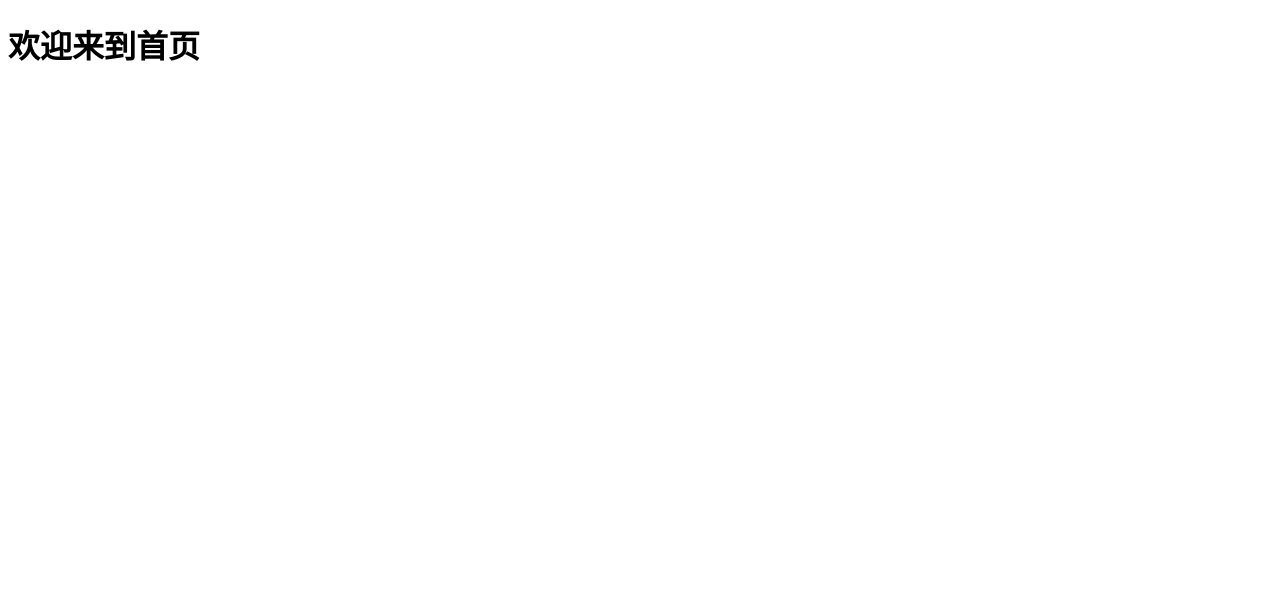
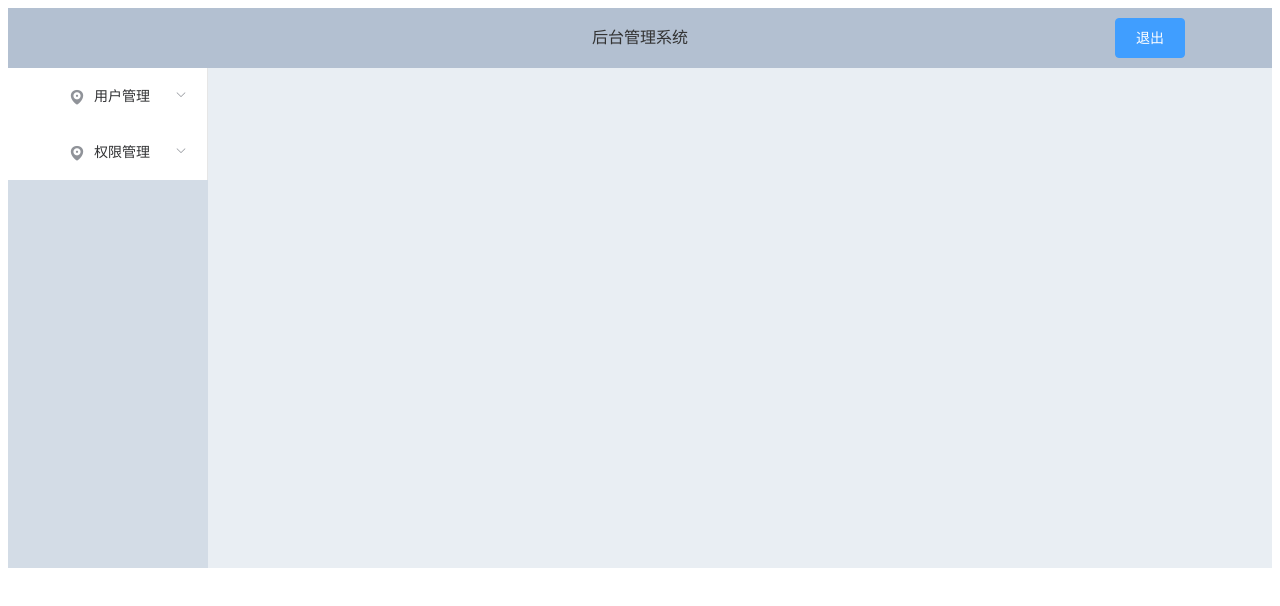
Before and after one commit to dumin199101/ES6, a Vue app in the folder 03Vue/02/hello/: page /#/ in a window 1280 px wide. Shown: the top 606 px of the page. Built offline with nearby package versions, Linux system fonts and the light colour scheme; sample sign-in values are in the browser's storage.

Commit message:
Vue实战项目-登录验证及退出登录

```diff
--- a/03Vue/02/hello/src/components/Home/Home.vue
+++ b/03Vue/02/hello/src/components/Home/Home.vue
@@ -1,12 +1,132 @@
 <template>
-  <h1>欢迎来到首页</h1>
+  <el-container>
+    <el-header>
+      <el-row>
+        <el-col :span="4"><div class="grid-content bg-purple"></div></el-col>
+        <el-col :span="16"><div class="grid-content bg-purple-light">后台管理系统</div></el-col>
+        <el-col :span="4">
+          <div class="grid-content bg-purple">
+            <el-button type="primary" @click.sp="logOut">退出</el-button>
+          </div>
+        </el-col>
+      </el-row>
+    </el-header>
+    <el-container class="height100">
+      <el-aside width="200px">
+        <el-row class="tac">
+          <el-col :span="24">
+            <el-menu
+              default-active="2"
+              class="el-menu-vertical-demo"
+              :router="true"
+              @open="handleOpen"
+              @close="handleClose">
+              <el-submenu index="1">
+                <template slot="title">
+                  <i class="el-icon-location"></i>
+                  <span>用户管理</span>
+                </template>
+                <el-menu-item-group>
+                  <el-menu-item index="user"><i class="el-icon-menu"></i>用户列表</el-menu-item>
+                </el-menu-item-group>
+              </el-submenu>
+            </el-menu>
+            <el-menu
+              default-active="2"
+              class="el-menu-vertical-demo"
+              @open="handleOpen"
+              @close="handleClose">
+              <el-submenu index="2">
+                <template slot="title">
+                  <i class="el-icon-location"></i>
+                  <span>权限管理</span>
+                </template>
+                <el-menu-item-group>
+                  <el-menu-item index="2-1"><i class="el-icon-menu"></i>权限列表</el-menu-item>
+                  <el-menu-item index="2-2"><i class="el-icon-menu"></i>角色列表</el-menu-item>
+                </el-menu-item-group>
+              </el-submenu>
+            </el-menu>
+          </el-col>
+        </el-row>
+      </el-aside>
+      <el-main>
+          <router-view></router-view>
+      </el-main>
+    </el-container>
+  </el-container>
 </template>
 <script>
    export default {
-       name:'Home'
+       methods: {
+           handleOpen(key, keyPath) {
+               console.log(key, keyPath);
+           },
+           handleClose(key, keyPath) {
+               console.log(key, keyPath);
+           },
+           logOut(){
+               //清空token
+               window.localStorage.removeItem('token');
+               this.$router.push({name:'Login'});
+           }
+       },
+       //利用mounted钩子函数渲染之前判断用户登录
+       mounted() {
+           let token = window.localStorage.getItem('token')
+           if(!token){
+               this.$message({
+                   message: '请登录',
+                   type: 'error'
+               });
+               //跳转登录页
+               this.$router.push({name:'Login'})
+           }
+       }
    }
 </script>
 
 <style>
+  .el-header, .el-footer {
+    background-color: #B3C0D1;
+    color: #333;
+    text-align: center;
+    line-height: 60px;
+  }
+  .height100{
+     height:100%;
+     height:500px;
+  }
+  .el-aside {
+    background-color: #D3DCE6;
+    color: #333;
+    text-align: center;
+    line-height: 200px;
+  }
 
+  .el-main {
+    background-color: #E9EEF3;
+    color: #333;
+    text-align: center;
+    line-height: 160px;
+  }
+
+  body > .el-container {
+    margin-bottom: 40px;
+    height: 100%;
+  }
+
+  .el-row {
+    margin-bottom: 20px;
+  }
+  .el-col {
+    border-radius: 4px;
+  }
+  .grid-content {
+    border-radius: 4px;
+    min-height: 36px;
+  }
+  .row-bg {
+    padding: 10px 0;
+  }
 </style>
--- a/03Vue/02/hello/src/components/Login/Login.vue
+++ b/03Vue/02/hello/src/components/Login/Login.vue
@@ -47,6 +47,8 @@
                       this.$axios.post('http://localhost:8888/api/private/v1/login',{username:this.ruleForm.username,password:this.ruleForm.password})
                           .then((response)=>{
                               if(response.data.meta.status==200){
+                                  //存储token
+                                  window.localStorage.setItem('token',response.data.data.token);
                                   this.$message({
                                       message: '恭喜你，登录成功',
                                       type: 'success'
--- /dev/null
+++ b/03Vue/02/hello/src/components/User/User.vue
@@ -0,0 +1,11 @@
+<template>
+  <h1>用户列表</h1>
+</template>
+<script>
+  export default {
+
+  }
+</script>
+<style>
+
+</style>
--- a/03Vue/02/hello/src/router/index.js
+++ b/03Vue/02/hello/src/router/index.js
@@ -2,6 +2,7 @@ import Vue from 'vue'
 import Router from 'vue-router'
 import Login from '@/components/Login/Login'
 import Home from '@/components/Home/Home'
+import User from '@/components/User/User'
 Vue.use(Router)
 
 export default new Router({
@@ -9,7 +10,10 @@ export default new Router({
     {
       path: '/',
       name: 'Home',
-      component: Home
+      component: Home,
+      children:[
+        {path:'/user',name:'User',component:User}
+      ]
     },
     {
       path: '/login',
```
Also changed, not shown: 2 other files (tests, documents, lock files or other folders).
